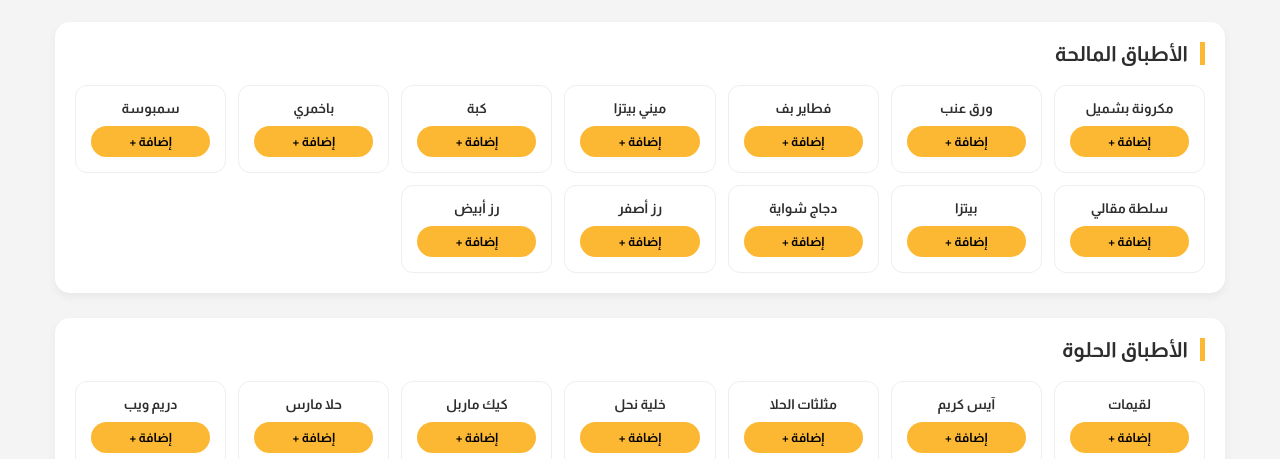
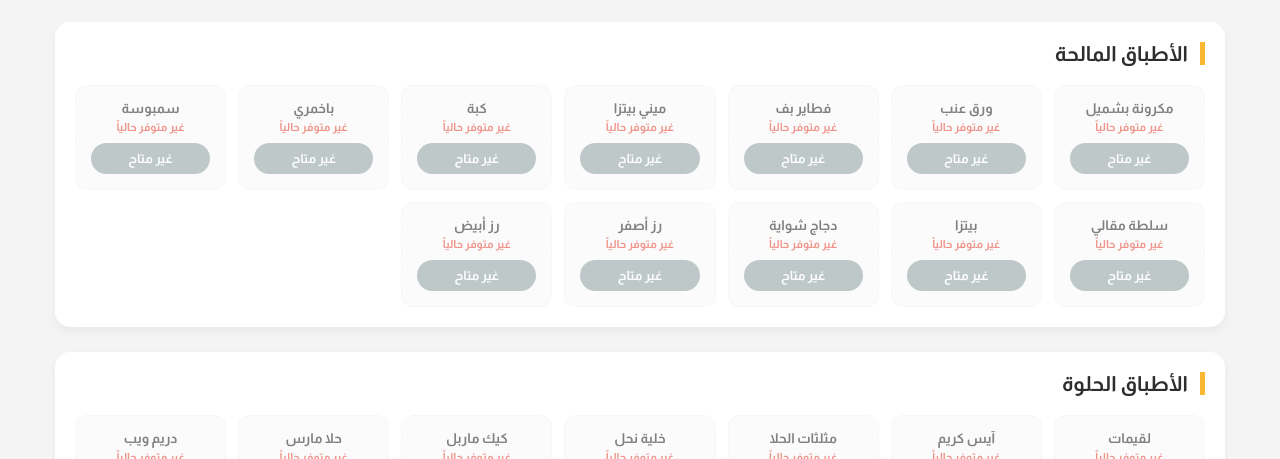
Before and after one commit to Al-Azhary/MakersofDetermination, a plain HTML site: page index.html in a window 1280 px wide. Shown: the part 341-800 px from the top of the page. Drawn offline with Linux system fonts and the light colour scheme.

Commit message:
Update index.html

```diff
--- a/index.html
+++ b/index.html
@@ -206,44 +206,44 @@
 
     <script>
         const saltyData = [
-            { name: "مكرونة بشميل", available: true },
-            { name: "ورق عنب", available: true },
-            { name: "فطاير بف", available: true },
-            { name: "ميني بيتزا", available: true },
-            { name: "كبة", available: true },
-            { name: "باخمري", available: true },
-            { name: "سمبوسة", available: true },
-            { name: "سلطة مقالي", available: true },
-            { name: "بيتزا", available: true },
-            { name: "دجاج شواية", available: true },
-            { name: "رز أصفر", available: true },
-            { name: "رز أبيض", available: true }
+            { name: "مكرونة بشميل", available: false },
+            { name: "ورق عنب", available: false },
+            { name: "فطاير بف", available: false },
+            { name: "ميني بيتزا", available: false },
+            { name: "كبة", available: false },
+            { name: "باخمري", available: false },
+            { name: "سمبوسة", available: false },
+            { name: "سلطة مقالي", available: false },
+            { name: "بيتزا", available: false },
+            { name: "دجاج شواية", available: false },
+            { name: "رز أصفر", available: false },
+            { name: "رز أبيض", available: false }
         ];
 
         const sweetData = [
-            { name: "لقيمات", available: true },
-            { name: "آيس كريم", available: true },
-            { name: "مثلثات الحلا", available: true },
-            { name: "خلية نحل", available: true },
-            { name: "كيك ماربل", available: true },
-            { name: "حلا مارس", available: true },
-            { name: "دريم ويب", available: true },
-            { name: "بلح الشام", available: true },
-            { name: "بيتيفور", available: true },
-            { name: "كراميل بايتس", available: true },
-            { name: "بسبوسة", available: true },
-            { name: "حلا الأيس كريم", available: true },
+            { name: "لقيمات", available: false },
+            { name: "آيس كريم", available: false },
+            { name: "مثلثات الحلا", available: false },
+            { name: "خلية نحل", available: false },
+            { name: "كيك ماربل", available: false },
+            { name: "حلا مارس", available: false },
+            { name: "دريم ويب", available: false },
+            { name: "بلح الشام", available: false },
+            { name: "بيتيفور", available: false },
+            { name: "كراميل بايتس", available: false },
+            { name: "بسبوسة", available: false },
+            { name: "حلا الأيس كريم", available: false },
         ];
 
         const drinksData = [
-            { name: "عصير مانجا", available: true },
-            { name: "عصير مشكل", available: true },
-            { name: "عصير توت", available: true },
+            { name: "عصير مانجا", available: false },
+            { name: "عصير مشكل", available: false },
+            { name: "عصير توت", available: false },
         ];
 
         const saucesData = [
-            { name: "صوص سلطة المقالي", available: true },
-            { name: "دقوس", available: true },
+            { name: "صوص سلطة المقالي", available: false },
+            { name: "دقوس", available: false },
         ];
 
         let cart = {};
```
